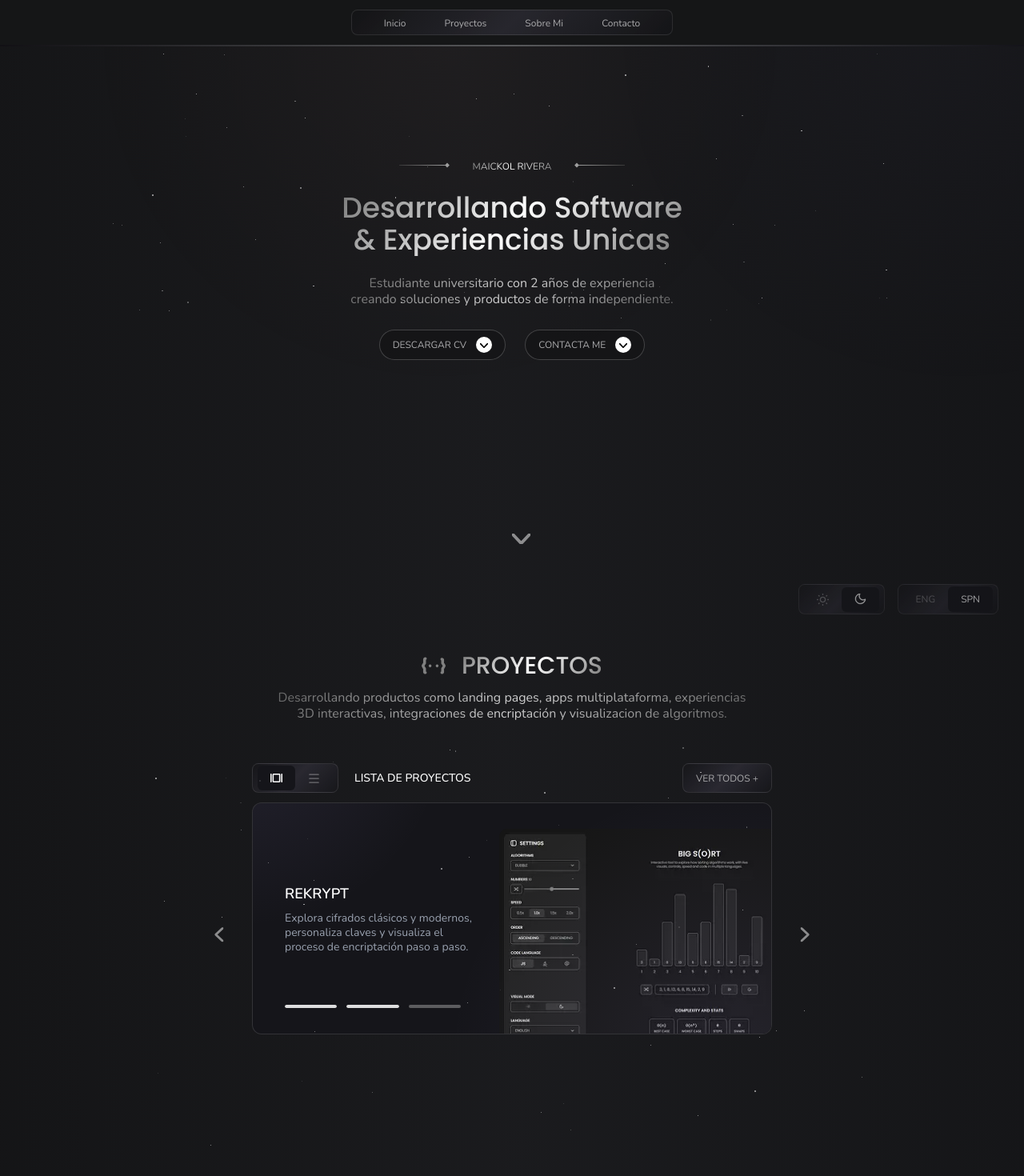
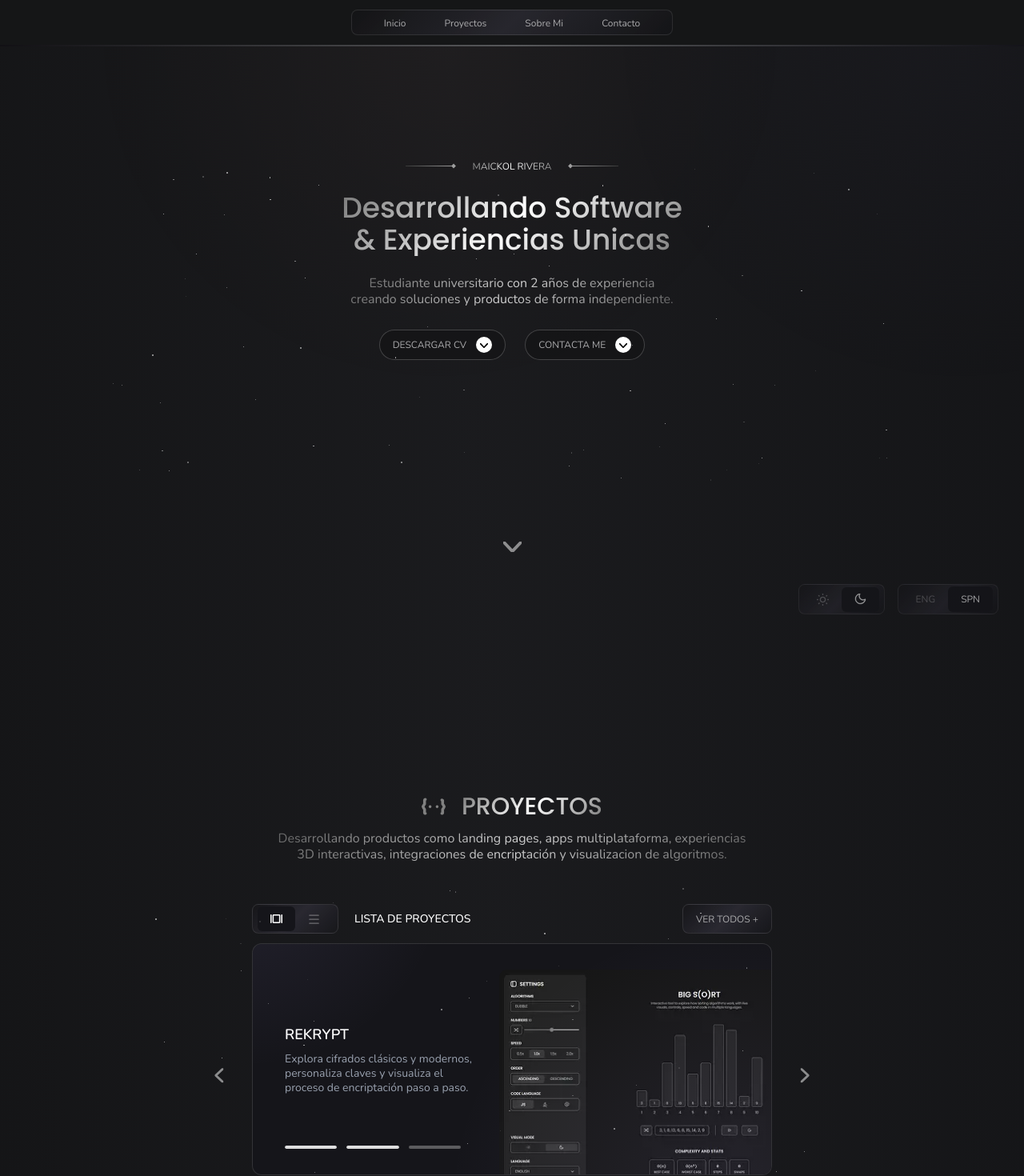
Before and after one commit to m4icol/portfolio, a React (Vite) app: page / in a window 1280 px wide. Shown: the top 1470 px of the page at 80% size. Built offline with nearby package versions, Linux system fonts and the light colour scheme.

Commit message:
refactor: layout pb, home arrow position

```diff
--- a/src/sections/About.tsx
+++ b/src/sections/About.tsx
@@ -3,7 +3,7 @@ import AboutGrid from "./sub_sections/AboutGrid";
 
 export default function About(){
     return(
-        <section  className="w-screen relative flex items-center mt-35 flex-col gap-3 pb-50">
+        <section  className="w-screen relative flex items-center mt-35 flex-col gap-3 pb-100">
             <div className="flex flex-row items-center gap-5 ">
                 <AboutCode color="gray"/>
                 <h2 className="font-[poppins] text-gradient text-3xl text-center">SOBRE MI</h2>
--- a/src/sections/Home.tsx
+++ b/src/sections/Home.tsx
@@ -6,13 +6,13 @@ import StarBackground from "../components/StarBackground";
 export default function Home(){
 
     return(
-        <section className="w-screen h-full flex items-center mt-50 flex-col gap-6 pb-50">
+        <section className="relative w-screen h-full flex items-center mt-50 flex-col gap-6 pb-100">
             <StarBackground widthBackground={1000} heightBackground={400} starCount={70} topOffset={5} />
 
-            <div className="flex flex'row items-center gap-7">
-                <Line classList="mb-1"></Line>
+            <div className="flex flex-row items-center gap-5">
+                <Line classList="mb-0.5"></Line>
                 <p className="text-xs text-gradient">MAICKOL RIVERA</p>
-                <Line classList="mb-1 rotate-180"></Line>
+                <Line classList="mb-0.5 rotate-180"></Line>
             </div>
 
             <h1 className="font-[poppins] text-gradient text-4xl text-center">Desarrollando Software <br /> & Experiencias Unicas</h1>
@@ -22,8 +22,8 @@ export default function Home(){
                 <SocialButton text={"CONTACTA ME"} href="/#contact"></SocialButton>
             </div>
 
-            <a href="#projects">
-                <Arrow color="white" size="23" className="absolute bottom-30 opacity-50"/>
+            <a href="#projects" className="absolute bottom-40">
+                <Arrow color="white" size="23" className="opacity-50"/>
             </a>
         </section>
     )
--- a/src/sections/Projects.tsx
+++ b/src/sections/Projects.tsx
@@ -13,7 +13,7 @@ export default function Projects(){
     const [typeList, setTypeList] = useState<List>("SLIDER");
 
     return(
-        <section  className="w-screen relative flex items-center mt-35 flex-col gap-3 pb-50">
+        <section  className="w-screen relative flex items-center mt-35 flex-col gap-3 pb-100">
             <div className="flex flex-row items-center gap-5 ">
                 <ProjectsCode color="gray"/>
                 <h2 className="font-[poppins] text-gradient text-3xl text-center">PROYECTOS</h2>
```
